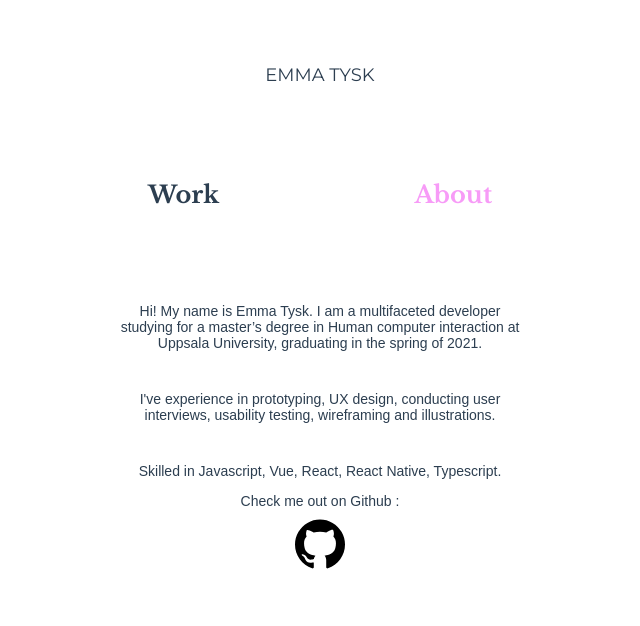
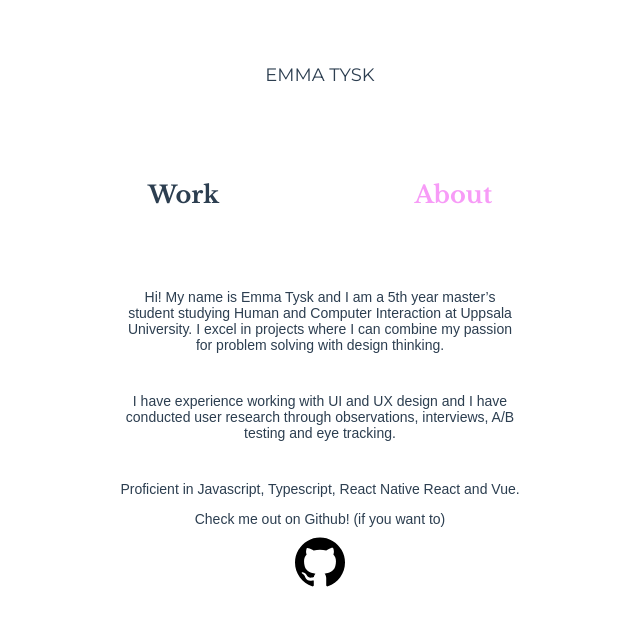
Before and after one commit to codemma/portfolio, a Vue app: page /#/about in a window 1280 px wide. Shown: the top 626 px of the page, without its empty margins (320-960 px from the left). Built offline with nearby package versions, Linux system fonts and the light colour scheme.

Commit message:
new texts to pantad, power and about

```diff
--- a/src/views/About.vue
+++ b/src/views/About.vue
@@ -1,17 +1,19 @@
 <template>
-  <div class="about m-b-40">
+  <div class="about m-b-30">
     <div>
+      <div class="m-b-40">
+        Hi! My name is Emma Tysk and I am a 5th year master’s student studying
+        Human and Computer Interaction at Uppsala University. I excel in
+        projects where I can combine my passion for problem solving with design
+        thinking.
+      </div>
       <p class="m-b-40">
-        Hi! My name is Emma Tysk. I am a multifaceted developer studying for a
-        master’s degree in Human computer interaction at Uppsala University,
-        graduating in the spring of 2021.
+        I have experience working with UI and UX design and I have conducted
+        user research through observations, interviews, A/B testing and eye
+        tracking.
       </p>
-      <p class="m-b-40">
-        I've experience in prototyping, UX design, conducting user interviews,
-        usability testing, wireframing and illustrations.
-      </p>
-      <p>Skilled in Javascript, Vue, React, React Native, Typescript.</p>
-      <p class="m-b-10">Check me out on Github :</p>
+      <p>Proficient in Javascript, Typescript, React Native React and Vue.</p>
+      <p class="m-b-10">Check me out on Github! (if you want to)</p>
       <a href="https://github.com/codemma">
         <img src="../assets/icons/github.svg" alt="github" />
       </a>
--- a/src/views/Pantad.vue
+++ b/src/views/Pantad.vue
@@ -3,11 +3,11 @@
     <div id="divider-background" />
     <div class="work-text">
       <div class="h1">Pantad</div>
-      <div class="detail">App design and implementation</div>
+      <div class="detail">UI design and implementation</div>
       <div class="main-text m-t-20">
         <p>
-          I was responsible for the UX and UI design of the app Pantad for a
-          project at Uppsala University.
+          I was responsible for the UI design and illustrations for the app
+          "Pantad" for a project at Uppsala University.
         </p>
         <p>
           The idea behind the app is to increase recycling by letting people
--- a/src/views/Powr.vue
+++ b/src/views/Powr.vue
@@ -3,26 +3,45 @@
     <div id="divider-background" />
     <div class="work-text">
       <div class="h1">Powr</div>
-      <div class="detail">App design</div>
+      <div class="detail">UI, UX design and user resarch</div>
       <div class="main-text m-t-20">
+        <p></p>
         <p>
-          I was responsible for the UX and UI design of the app Pantad for a
-          university project at Uppsala University
+          The goal of the project was to create an application to motivate
+          students who live in dormitories in Sweden to lessen their energy
+          consumption.
         </p>
         <p>
-          The goal of the project was to create an application to motivate
-          students who live in student corridors in Sweden to lessen their
-          energy consumption.
+          The project went through 3 iterations: user interviews, wireframing,
+          user observations and lastly a fully functional prototype was made in
+          Adobe XD. Initially we conducted interviews with students to learn
+          about their energy/power consumption and to gauge their current
+          knowledge of their own consumption. Based on the data collected we
+          made design decisions on how to educate them about the topic and how
+          to potentially lower their consumption. However, we also wanted to
+          make the app fun and engaging (as the topic to itself was not
+          interesting to many of the users).
+        </p>
+
+        <p>
+          For this reason we came up with the idea to create a game where a
+          students take care of an avatar of their choice. By staying below a
+          certain energy consumption threshold, the avatar stays happy and the
+          student gains points. The users can also compete in different
+          challenges weekly, to keep them interested in the game. The dormitory
+          who has the lowest consumption of the week is published on a
+          scoreboard on the app. The users also receive tips and tricks in the
+          app on how to lower their consumption.
         </p>
         <p>
-          We came up with the idea to create a game where a student takes care
-          of an avatar of their choice. By staying below a certain energy
-          consumption treshhold, the avatar stays happy and the student gains
-          points. The users can also compete in different challenges weekly, to
-          keep them interested in the game. The corridor who has the lowest
-          consumption of the week is published on a scoreboard on the app. The
-          users also receive tips and tricks in the app on how to lower their
-          consumption.
+          After the wireframes where finished we conducted user observations
+          where students got to test the app. We designed the interview process,
+          recruited users and analysed the data. The results were evaluated and
+          the app was redesigned accordingly as a final step.
+        </p>
+        <p>
+          Our final design won best project of the course, which was such a
+          happy surprise! :)
         </p>
       </div>
     </div>
```
